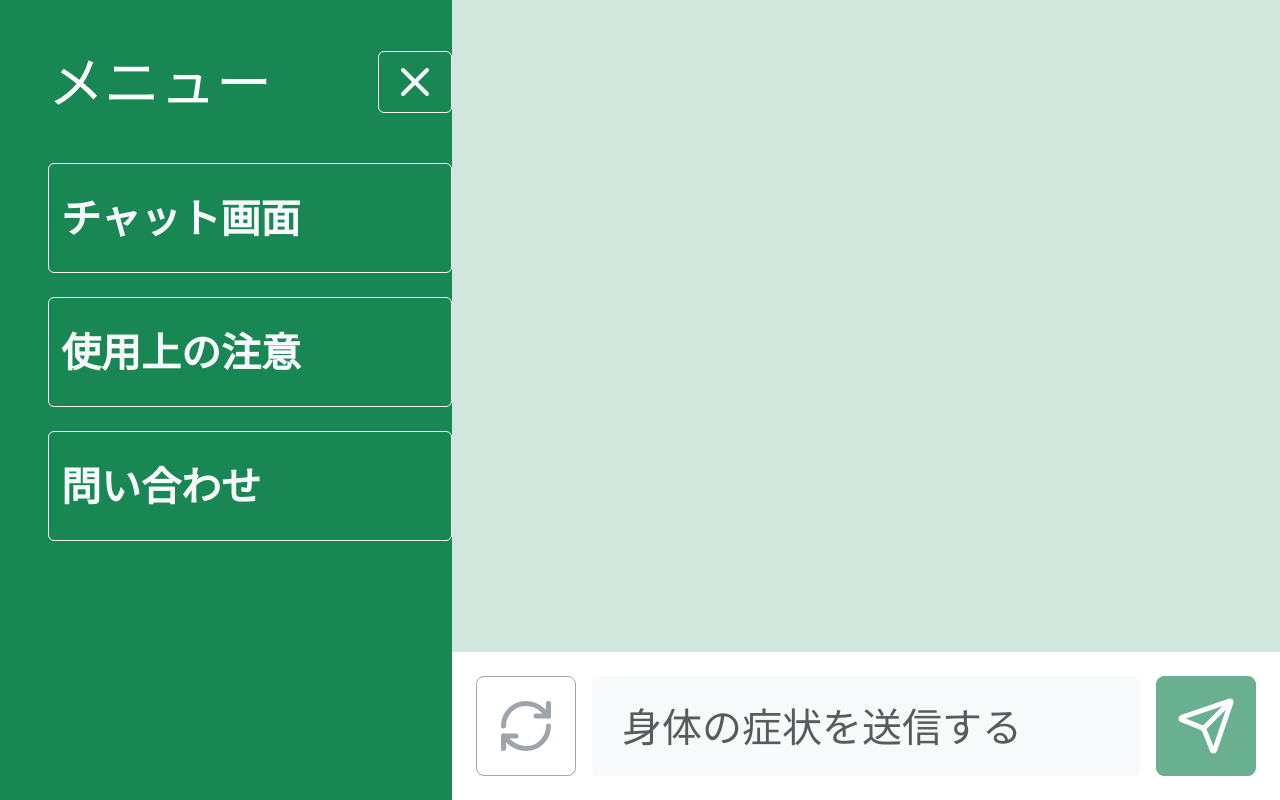
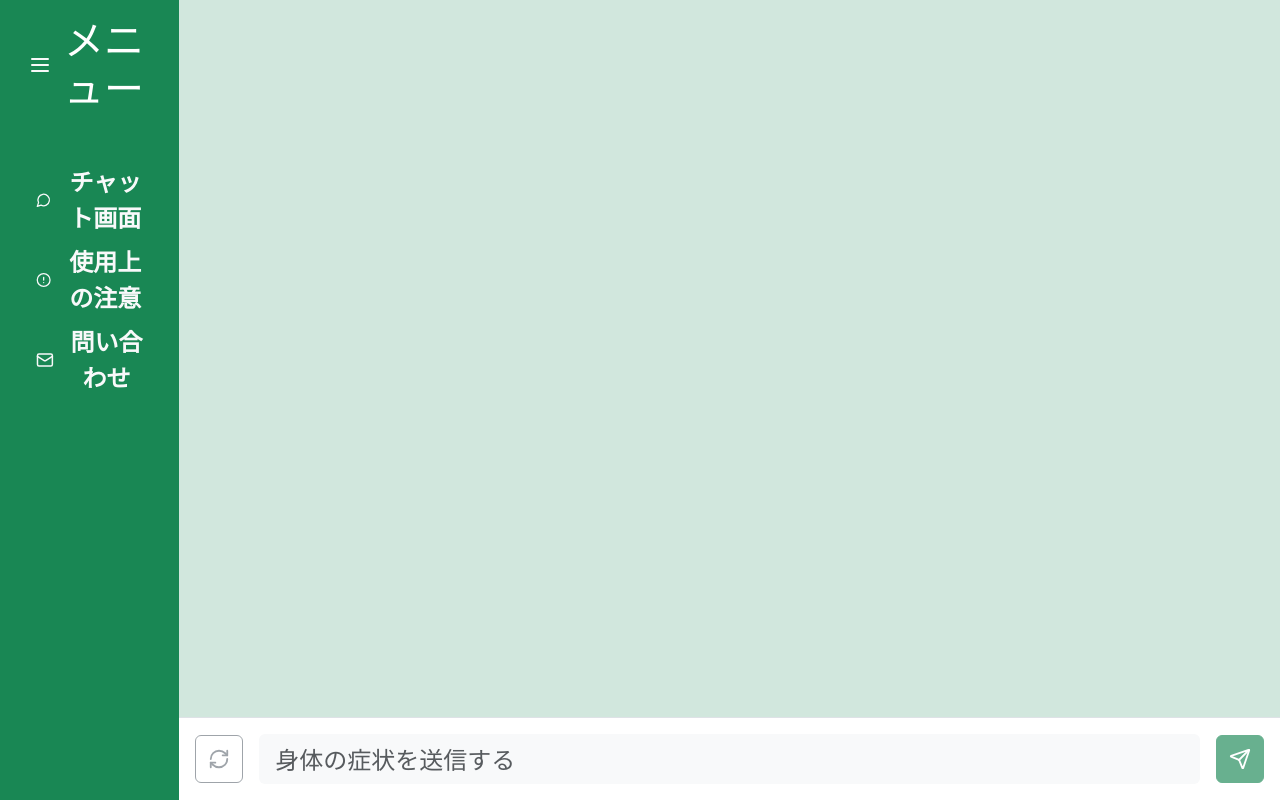
Before and after one commit to minminseo/Tsubo-frontend, a React (Create React App) app: page / in a window 1280 px wide. Built offline with nearby package versions, Linux system fonts and the light colour scheme; the HTML template or start-up script is replaced by a standard one.

Commit message:
拡大比率100％に合わせてUI修正(拡大比率50％でUI作っちゃってたから)

```diff
--- a/src/App.tsx
+++ b/src/App.tsx
@@ -4,6 +4,7 @@ import SideBar from './components/SideBar';
 import Chat from './components/Chat';
 import Contact from './components/Contact';
 import Caution from './components/Caution';
+import { Menu } from 'lucide-react';
 
 
 const App = () => {
@@ -22,11 +23,11 @@ const App = () => {
         />
         {!isSidebarOpen && (
           <button
-            className="btn btn-primary position-absolute"
-            style={{ fontSize: '2rem' }}
+            className="btn btn-primary position-absolute bg-success m-3"
+            style={{ border: 'none' }}
             onClick={toggleSidebar}
           >
-            開くボタン
+            <Menu />
           </button>
         )}
         <div className="flex-grow-1 d-flex flex-column">
--- a/src/components/Chat.tsx
+++ b/src/components/Chat.tsx
@@ -72,7 +72,7 @@ const Chat = () => {
                                         className={`p-3 ${message.isUser ? 'bg-success text-white' : 'bg-white'}`}
                                         style={{
                                             maxWidth: '80%',
-                                            fontSize: '2.5rem',
+                                            fontSize: '1.4rem',
                                             borderRadius: '15px',
                                             wordBreak: 'break-word'
                                         }}
@@ -88,16 +88,16 @@ const Chat = () => {
                 {/* ここまで会話の表示部分 */}
 
                 {/* ここから入力部分 */}
-                <div className="p-4 bg-white border-top">
+                <div className="p-3 bg-white border-top">
                     <div className="d-flex align-items-center">
                         {/* リセットボタン */}
                         <button
-                            className="btn btn-outline-secondary btn-lg"
-                            style={{ height: '100px', width: '100px', flexShrink: 0 }}
+                            className="btn btn-outline-secondary d-flex justify-content-center align-items-center"
+                            style={{ height: '3rem', width: '3rem', flexShrink: 0 }}
                             disabled={messages.length === 0} // 配列messagesが空の時はリセットボタンを無効化
                             onClick={() => setShowResetModal(true)} // ここでshowResetModalをtrueにすることでResetChat.tsxでdisplayにblockを適用し、モーダルウィンドウを表示
                         >
-                            <RefreshCw size={60} />
+                            <RefreshCw />
                         </button>
 
                         {/* 入力フォーム */}
@@ -106,10 +106,10 @@ const Chat = () => {
                                 type="text"
                                 className="form-control border-0 bg-light"
                                 style={{
-                                    height: '100px',
-                                    fontSize: '2.5rem',
-                                    paddingLeft: '30px',
-                                    paddingRight: '30px',
+                                    height: '50px',
+                                    fontSize: '1.5rem',
+                                    paddingLeft: '1rem',
+                                    paddingRight: '1rem',
                                     width: '100%'
                                 }}
                                 value={input}
@@ -121,12 +121,12 @@ const Chat = () => {
 
                         {/* 送信ボタン */}
                         <button
-                            className="btn btn-success btn-lg"
-                            style={{ height: '100px', width: '100px', flexShrink: 0 }}
+                            className="btn btn-success d-flex justify-content-center align-items-center"
+                            style={{ height: '3rem', width: '3rem', flexShrink: 0 }}
                             onClick={handleSend}
                             disabled={!input.trim()} // 入力フォームが空の時は送信ボタンを無効化
                         >
-                            <Send size={60} />
+                            <Send size={24} />
                         </button>
                     </div>
                 </div>
--- a/src/components/ResetChat.tsx
+++ b/src/components/ResetChat.tsx
@@ -43,25 +43,25 @@ const ResetChat = ({ showResetModal, setShowResetModal, setMessages, setInput }:
                 }} // モーダルウィンドウの背景をクリックしたらモーダルウィンドウが閉じるようにする。
 
             >
-                <div className="modal-dialog modal-dialog-centered modal-xl">
+                <div className="modal-dialog modal-dialog-centered modal-lg">
                     <div className="modal-content bg-success-subtle" style={{ borderRadius: '40px' }}>
                         <div className="modal-header border-bottom-0"> {/* モーダルウィンドウのヘッダー */}
-                            <h5 className="display-5 w-100 mt-5 ms-5">会話をリセットしますか？</h5>
+                            <h5 className="fs-2 mt-3 ms-3">会話をリセットしますか？</h5>
                         </div>
                         <div className="modal-body"> {/* モーダルウィンドウのボディ */}
-                            <p className="display-6 ms-5">これまでの会話をリセットします。</p>
+                            <p className="fs-4 ms-3">これまでの会話をリセットします。</p>
                         </div>
                         <div className="modal-footer border-top-0 d-flex justify-content-end"> {/* モーダルウィンドウのフッター */}
                             <button
                                 type="button"
-                                className="btn btn-cancel fs-1 mb-5 me-3"
+                                className="btn btn-cancel fs-2 mb-3 me-1"
                                 style={{ borderRadius: '20px' }}
                                 onClick={() => setShowResetModal(false)}> {/* キャンセルボタンを押すとshowResetModalがfalseになりモーダルウィンドウが閉じる */}
                                 キャンセル
                             </button> {/* キャンセルボタンを押すとshowResetModalがfalseになりモーダルウィンドウが閉じる */}
                             <button
                                 type="button"
-                                className="btn btn-danger fs-1 fs-1 mb-5 ms-3 me-5"
+                                className="btn btn-danger fs-2 mb-3 ms-1 me-3"
                                 style={{ borderRadius: '20px' }}
                                 onClick={handleReset}> {/* リセットボタンを押すとChat.tsxのhandleResetが実行されて配列messages(会話の履歴)とinput(入力フォーム)の中身が空になる */}
                                 リセット
--- a/src/components/SideBar.tsx
+++ b/src/components/SideBar.tsx
@@ -1,6 +1,6 @@
 import React from 'react';
 import { Link } from 'react-router-dom';
-import { X } from 'lucide-react';
+import { MessageCircle, AlertCircle, Mail, Menu } from 'lucide-react';
 
 interface Props {
     isSidebarOpen: boolean;
@@ -9,36 +9,37 @@ interface Props {
 
 const SideBar = ({ isSidebarOpen, toggleSidebar }: Props) => {
     return (
-        <div className={`sidebar bg-success text-white ${isSidebarOpen ? 'open' : ''}`} style={{
-            width: isSidebarOpen ? '500px' : '0px',
+        <div className={`sidebar bg-success text-white ${isSidebarOpen ? 'open' : ''}`}
+        style={{
+
+            width: isSidebarOpen ? '14%' : '0%',
             transition: 'width 0.3s ease-in-out',
             overflow: 'hidden'
         }}>
-            <div className="p-5" style={{
+            <div className="p-3" style={{
                 opacity: isSidebarOpen ? 1 : 0,
                 transition: 'opacity 0.3s ease-in-out',
-                width: '500px'
             }}>
                 <div className="d-flex justify-content-between align-items-center mb-5">
-                    <h2 className="mb-0 display-4">メニュー</h2>
-                    <button className="btn btn-outline-light" onClick={toggleSidebar}>
-                        <X size={48} />
+                    <button className="btn btn-outline-light" onClick={toggleSidebar} style={{ border: 'none' }}>
+                        <Menu />
                     </button>
+                    <h2 className="mb-0 display-6">メニュー</h2>
                 </div>
                 <ul className="nav flex-column">
-                    <li className="nav-item mb-4">
-                        <Link to="/" className="btn btn-outline-light w-100 text-start py-4 fs-1 fw-bold">
-                            チャット画面
+                    <li className="nav-item">
+                        <Link to="/" className="btn btn-outline-light d-flex justify-content-start align-items-center py-1 fw-bold" style={{ fontSize: '1.5rem', border: 'none' }}>
+                            <MessageCircle className="m-2"/>チャット画面
                         </Link>
                     </li>
-                    <li className="nav-item mb-4">
-                        <Link to="/caution" className="btn btn-outline-light w-100 text-start py-4 fs-1 fw-bold">
-                            使用上の注意
+                    <li className="nav-item">
+                        <Link to="/caution" className="btn btn-outline-light d-flex justify-content-start align-items-center py-1 fw-bold" style={{ fontSize: '1.5rem', border: 'none' }}>
+                            <AlertCircle className="m-2"/>使用上の注意
                         </Link>
                     </li>
-                    <li className="nav-item mb-4">
-                        <Link to="/contact" className="btn btn-outline-light w-100 text-start py-4 fs-1 fw-bold">
-                            問い合わせ
+                    <li className="nav-item">
+                        <Link to="/contact" className="btn btn-outline-light d-flex justify-content-start align-items-center py-1 fw-bold" style={{ fontSize: '1.5rem', border: 'none' }}>
+                            <Mail className="m-2"/>問い合わせ
                         </Link>
                     </li>
                 </ul>
```
Also changed, not shown: src/styles.css (line endings or trailing spaces).
